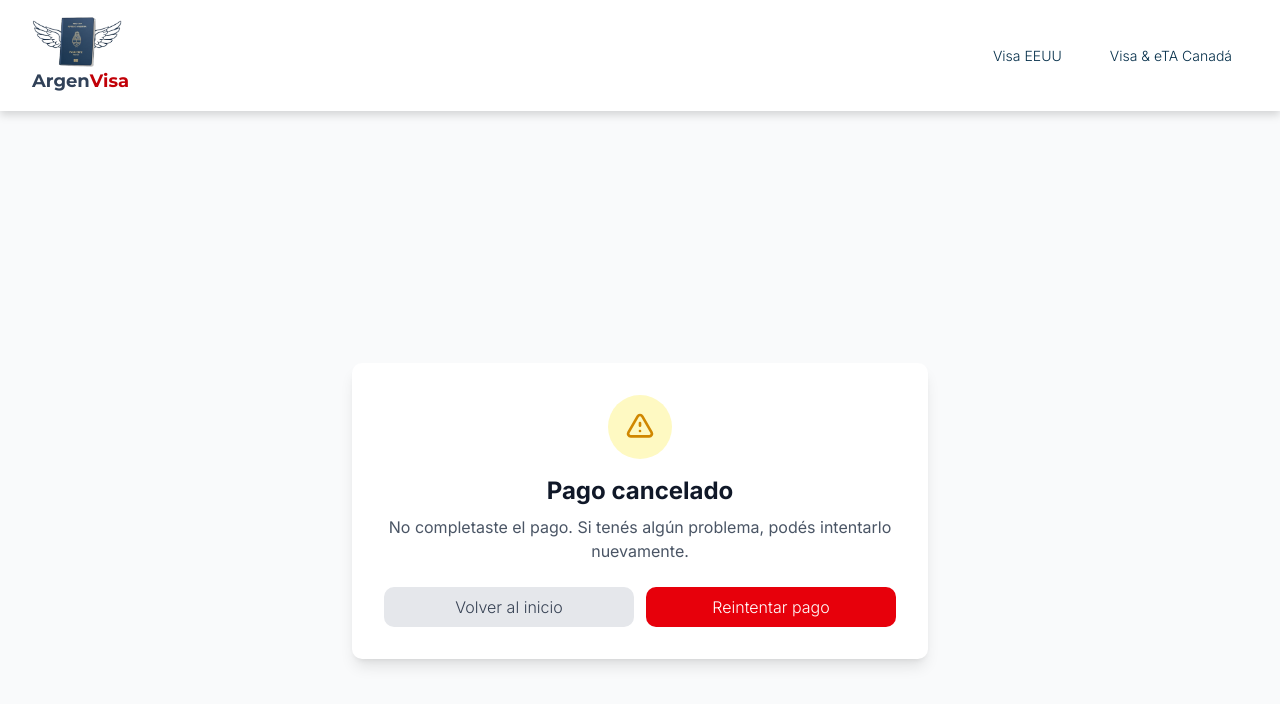
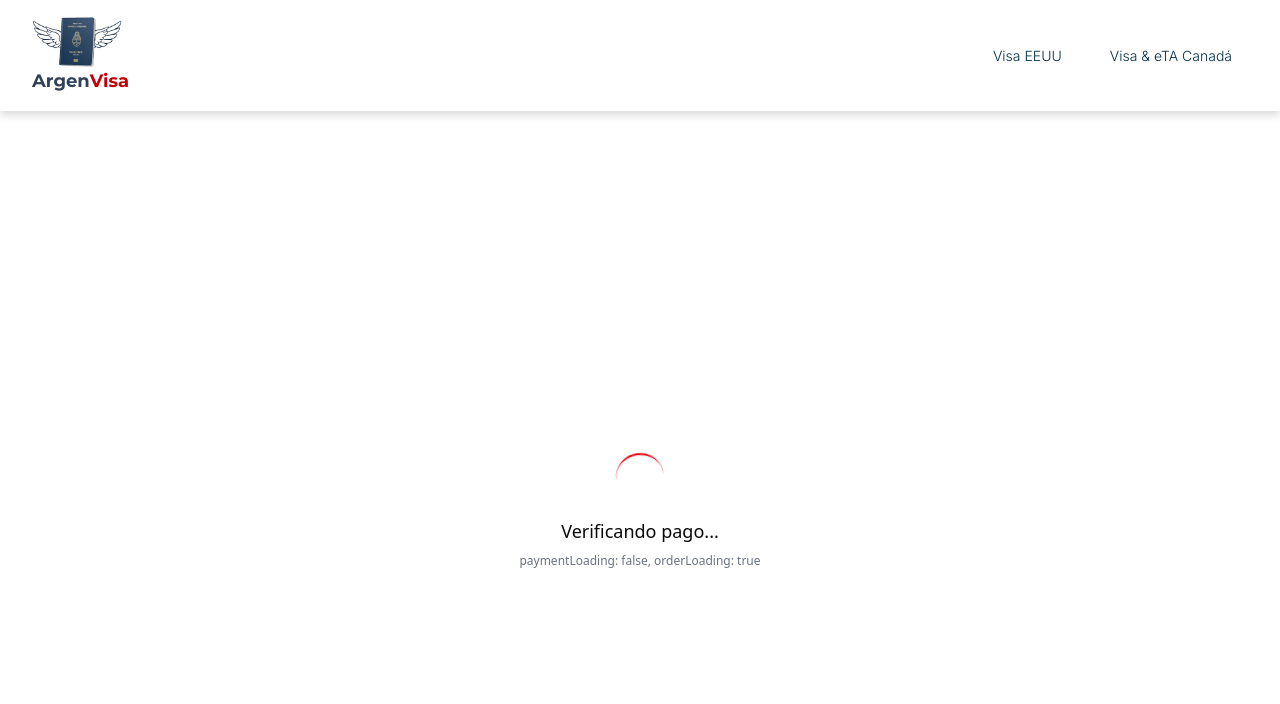
Before and after one commit to dolodmg/gestion-visas, a Next.js app: page /payment/failure in a window 1280 px wide. Shown: the top 704 px of the page. Built offline with nearby package versions, Linux system fonts and the light colour scheme.

Commit message:
fix en /failure

```diff
--- a/src/components/payment/payment_failure_content.jsx
+++ b/src/components/payment/payment_failure_content.jsx
@@ -5,7 +5,6 @@ import { usePayment } from '@/hooks/usePayments';
 import { useOrder } from '@/hooks/useOrders';
 
 const inter = Inter({ subsets: ['latin'], weight: ['100','200','300','400','500','700','900'] });
-
 export default function PaymentFailure() {
   const searchParams = useSearchParams();
   const router = useRouter();
@@ -13,21 +12,42 @@ export default function PaymentFailure() {
   const collectionId = searchParams.get('collection_id');
   const orderId = searchParams.get('order');
 
-  const isCancellation = collectionId === 'null' || paymentId === 'null' || !paymentId;
+  const isValidPaymentId = paymentId &&
+                          paymentId !== 'null' &&
+                          paymentId !== 'desconocido' &&
+                          !isNaN(Number(paymentId));
 
-  const { payment, loading: paymentLoading, error: paymentError } = usePayment(isCancellation ? null : paymentId);
-  const { order, loading: orderLoading, error: orderError } = useOrder(isCancellation && orderId ? orderId : null);
+  const isCancellation = collectionId === 'null' ||
+                        paymentId === 'null' ||
+                        !paymentId ||
+                        paymentId === 'desconocido';
+
+  const { payment, loading: paymentLoading, error: paymentError } = usePayment(
+    isValidPaymentId ? paymentId : null
+  );
+
+  const { order, loading: orderLoading, error: orderError } = useOrder(
+    isCancellation && orderId ? orderId : null
+  );
+
+  console.log('🔍 Debug estado:', {
+    paymentLoading,
+    orderLoading,
+    payment,
+    error: paymentError
+  });
 
   const loading = paymentLoading || orderLoading;
   const error = paymentError || orderError;
   const serviceId = payment?.idService || order?.idService;
 
-  if (loading && !isCancellation) {
+  if (loading) {
     return (
       <div className="min-h-screen flex items-center justify-center p-4">
         <div className="text-center">
           <div className="animate-spin rounded-full h-12 w-12 border-b-2 border-red-600 mx-auto"></div>
           <p className="mt-4 text-base sm:text-lg">Verificando pago...</p>
+          <p className="text-xs text-gray-500 mt-2">paymentLoading: {String(paymentLoading)}, orderLoading: {String(orderLoading)}</p>
         </div>
       </div>
     );
```
